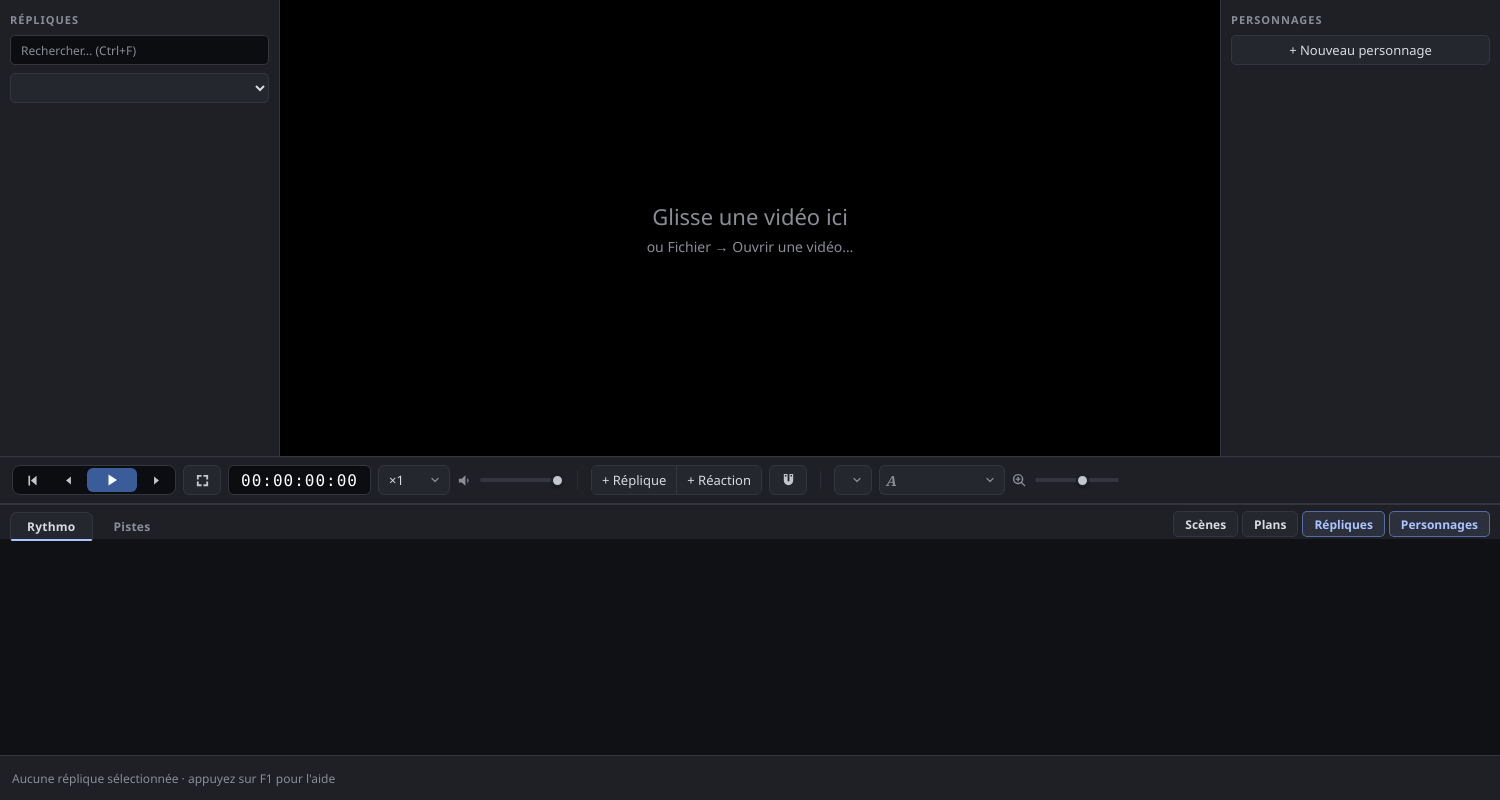
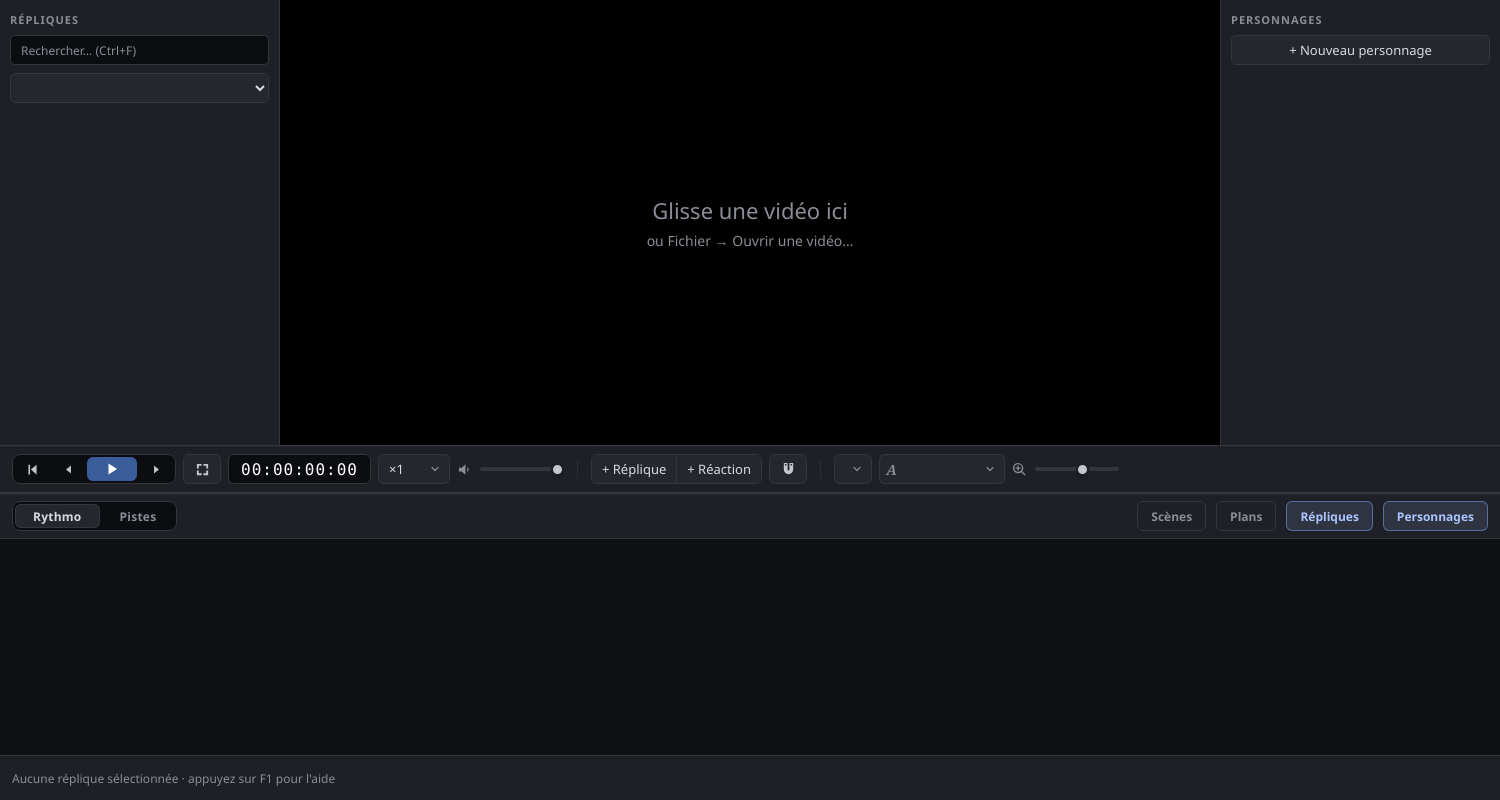
Before and after one commit to fusorf/LibreRythmo, an Electron app: page renderer/index.html in a window 1500 px wide. Drawn offline with Linux system fonts and the light colour scheme; no server answers.

Commit message:
Refonte du bandeau bas (tabBar) au meme langage que la barre d'action
- Onglets Rythmo/Pistes en plateau segmente en creux (comme le deck transport) :
  segment actif sureleve (panel2), inactif en creux
- Bascules de panneaux en pilules nettes a droite : inactives discretes (ghost),
  actives en accent bleu (Repliques/Personnages)
- Bandeau aligne, releve (highlight + bordures haut/bas) pour matcher la barre d'action

```diff
--- a/renderer/index.html
+++ b/renderer/index.html
@@ -101,8 +101,10 @@
   </div>
 
   <div id="tabBar">
-    <button id="tabRythmo" class="tab active">Rythmo</button>
-    <button id="tabTracks" class="tab">Pistes</button>
+    <div class="tab-group">
+      <button id="tabRythmo" class="tab active">Rythmo</button>
+      <button id="tabTracks" class="tab">Pistes</button>
+    </div>
     <div class="spacer"></div>
     <button id="btnToggleLoops" class="panel-toggle" title="Afficher / masquer le panneau Scènes">Scènes</button>
     <button id="btnTogglePlans" class="panel-toggle" title="Afficher / masquer le panneau Plans">Plans</button>
--- a/renderer/style.css
+++ b/renderer/style.css
@@ -637,33 +637,62 @@ input[type="range"]:hover::-webkit-slider-thumb { background: var(--icon-h); }
   background: color-mix(in srgb, var(--toggle-text) 10%, transparent);
 }
 
-/* ---------- onglets bandeau bas (Rythmo / Pistes) ---------- */
-/* ---------- onglets bandeau bas (Rythmo / Pistes) ---------- */
-#tabBar { display: flex; align-items: flex-end; gap: 4px; padding: 6px 10px 0; background: var(--panel); border-top: 1px solid var(--border); }
-/* bascules de panneaux déplacées ici (déclutter de la barre d'action) : alignées à
-   droite, look bouton-pilule distinct des onglets Rythmo/Pistes */
-.panel-toggle { height: 26px; padding: 0 11px; font-size: 12px; font-weight: 600; margin-bottom: 2px; }
+/* ---------- bandeau bas : onglets Rythmo/Pistes + bascules de panneaux ---------- */
+#tabBar {
+  display: flex;
+  align-items: center;
+  gap: 10px;
+  padding: 7px 12px;
+  background: var(--panel);
+  border-top: 1px solid var(--border);
+  border-bottom: 1px solid var(--border);
+  box-shadow: inset 0 1px 0 rgba(255, 255, 255, .03);
+}
+/* onglets Rythmo / Pistes : plateau segmenté en creux (même langage que le deck transport) */
+.tab-group {
+  display: inline-flex;
+  gap: 2px;
+  height: var(--ctl-h);
+  padding: 2px;
+  flex: 0 0 auto;
+  background: var(--inset);
+  border: 1px solid var(--border);
+  border-radius: 8px;
+}
 .tab {
-  height: 28px;
-  padding: 0 16px;
+  height: 100%;
+  padding: 0 18px;
+  border: none;
+  border-radius: 6px;
   background: transparent;
-  border: 1px solid transparent;
-  border-bottom: none;
-  border-radius: 7px 7px 0 0;
   color: var(--dim);
   font-size: 12px;
   font-weight: 600;
   letter-spacing: .02em;
-  position: relative;
-  top: 1px;
 }
 .tab:hover { color: var(--text); background: var(--hover); }
-.tab.active {
-  background: var(--panel2);
-  border-color: var(--border);
+.tab.active { background: var(--panel2); color: var(--text); box-shadow: inset 0 0 0 1px var(--border); }
+/* bascules de panneaux : pilules nettes alignées à droite (état actif = accent) */
+.panel-toggle {
+  height: var(--ctl-h);
+  padding: 0 13px;
+  font-size: 12px;
+  font-weight: 600;
+  border-radius: 6px;
+  background: transparent;
+  border: 1px solid var(--border);
+  color: var(--dim);
+}
+.panel-toggle:hover {
   color: var(--text);
+  background: var(--hover);
+  border-color: color-mix(in srgb, var(--border) 45%, var(--icon));
 }
-.tab.active::after { content: ''; position: absolute; left: 0; right: 0; bottom: -1px; height: 2px; background: var(--toggle-text); border-radius: 2px; }
+.panel-toggle.active, .panel-toggle.active:hover {
+  border-color: var(--toggle-border);
+  color: var(--toggle-text);
+  background: color-mix(in srgb, var(--toggle-text) 12%, transparent);
+}
 
 /* contrôles contextuels de la barre d'action : rythmo masqués sur l'onglet Pistes, et
    inversement le bouton « Importer un audio » n'apparaît que sur l'onglet Pistes */
```
